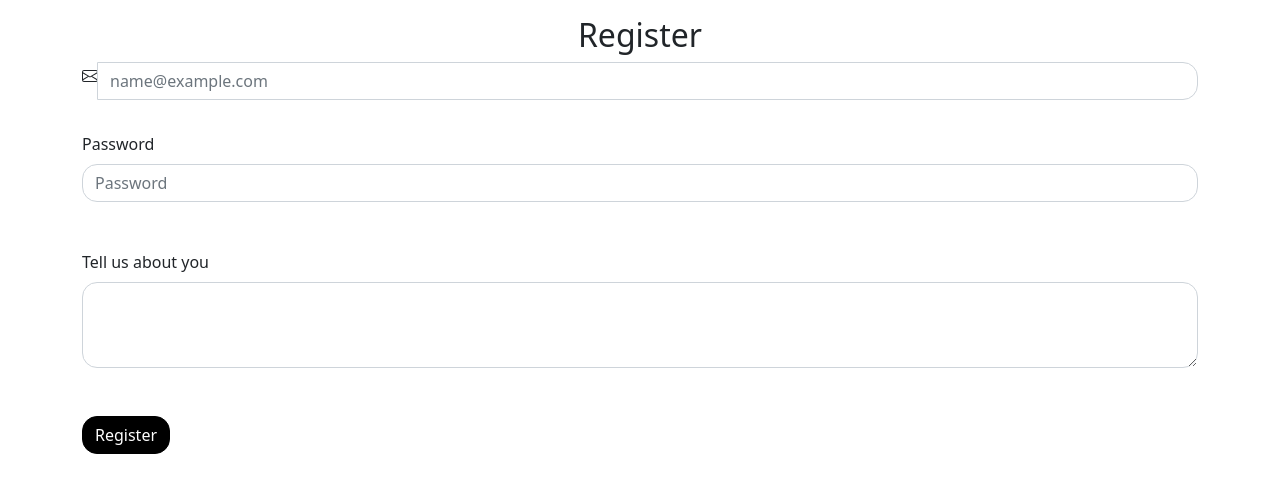
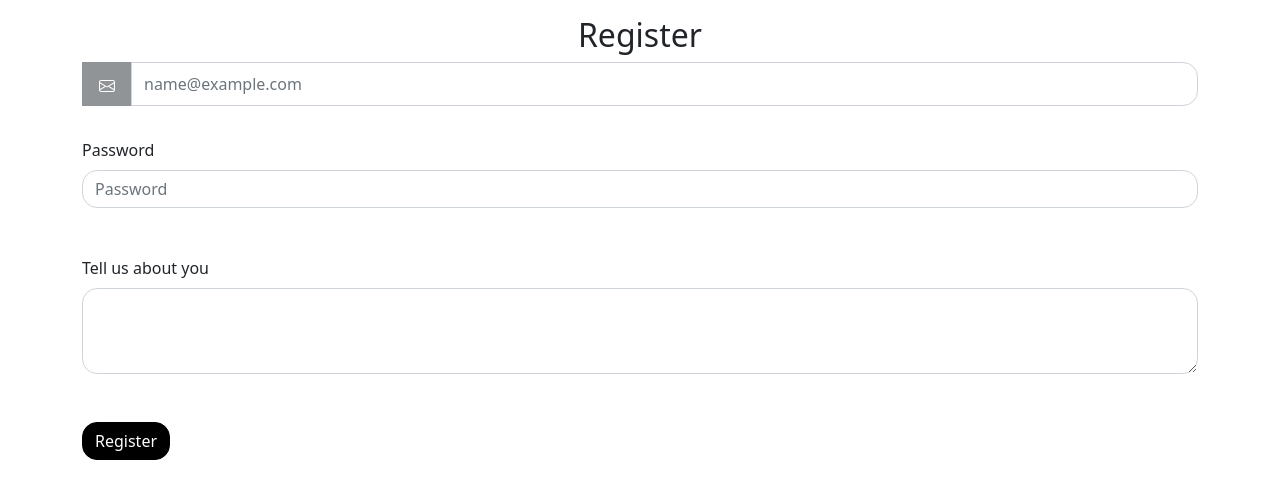
Before and after one commit to jzandag/recipe-app, a React (Create React App) app: page / in a window 1280 px wide. Shown: the top 498 px of the page. Built offline with nearby package versions, Linux system fonts and the light colour scheme.

Commit message:
stylings for icon

```diff
--- a/src/index.css
+++ b/src/index.css
@@ -11,3 +11,11 @@ code {
   font-family: source-code-pro, Menlo, Monaco, Consolas, 'Courier New',
     monospace;
 }
+
+.icon {
+  padding: 10px;
+  background: rgb(145, 148, 151);
+  color: white;
+  min-width: 50px;
+  text-align: center;
+}
```
